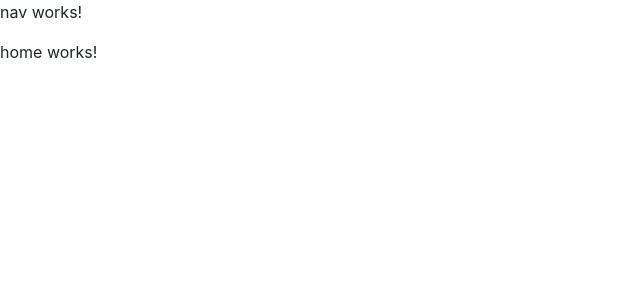
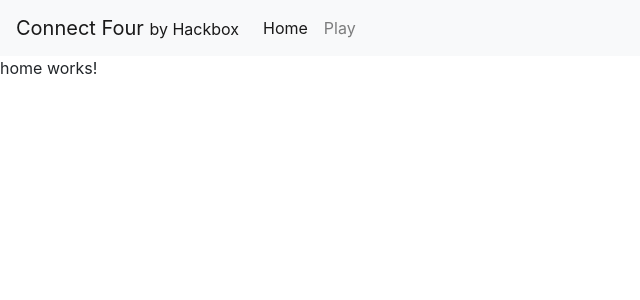
Before and after one commit to HackBox24/Connect4-GUI, an Angular app: page /home in a window 1280 px wide. Shown: the top 300 px of the page, without its empty margins (0-640 px from the left). Built offline with nearby package versions, Linux system fonts and the light colour scheme.

Commit message:
Add Navbar UI

```diff
--- a/src/app/shared/nav/nav.component.html
+++ b/src/app/shared/nav/nav.component.html
@@ -1,3 +1,11 @@
-<p>
-  nav works!
-</p>
+<nav class="navbar navbar-expand-lg navbar-light bg-light">
+  <a class="navbar-brand" routerLink="/">Connect Four <small>by Hackbox</small></a>
+  <ul class="navbar-nav mr-auto">
+    <li class="nav-item active">
+      <a class="nav-link" routerLink="home" routerLinkActive="active">Home <span class="sr-only">(current)</span></a>
+    </li>
+    <li class="nav-item">
+      <a class="nav-link" routerLink="play" routerLinkActive="active">Play</a>
+    </li>
+  </ul>
+</nav>
```
